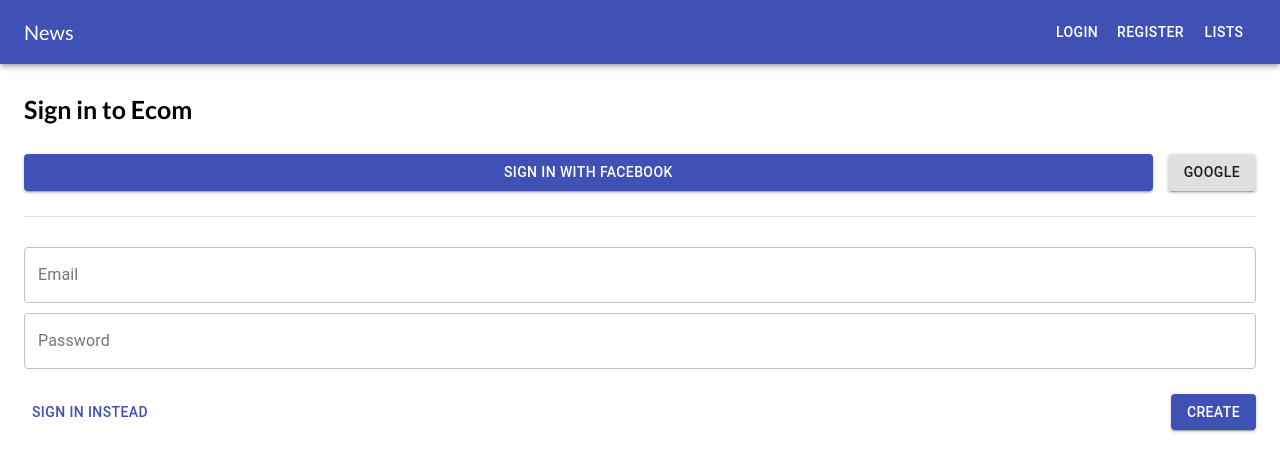
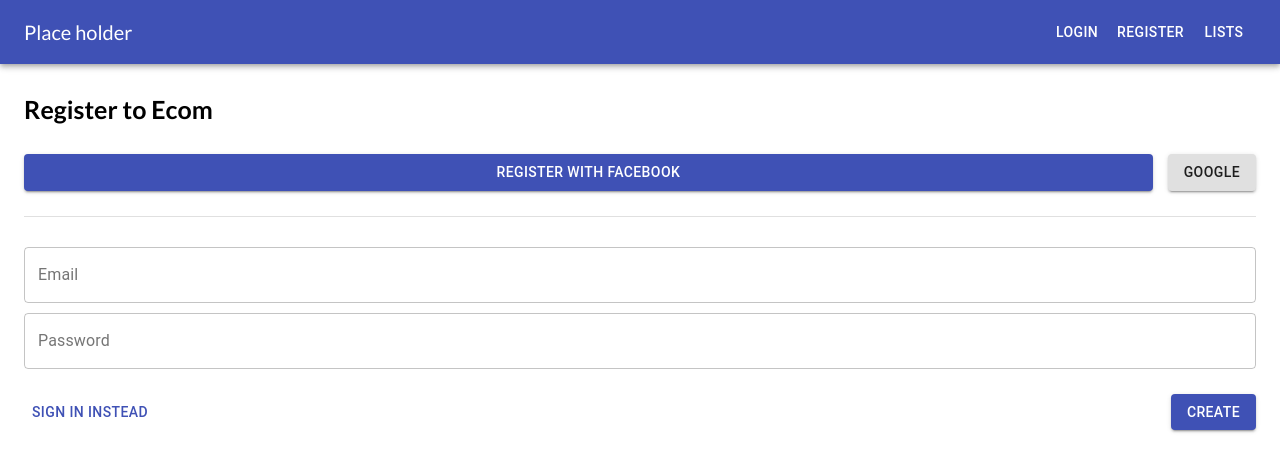
Before and after one commit to mkim871/ecom, a React (Create React App) app: page /auth/register in a window 1280 px wide. Shown: the top 472 px of the page. Built offline with nearby package versions, Linux system fonts and the light colour scheme; no server answers.

Commit message:
[MODIFICATION] Text changes

```diff
--- a/src/components/authForm/authForm.jsx
+++ b/src/components/authForm/authForm.jsx
@@ -1,4 +1,4 @@
-import React, { useState } from "react";
+import React, { useState, useEffect } from "react";
 import { TextField, Button, Divider } from "@material-ui/core";
 import styled from "styled-components";
 
@@ -40,6 +40,10 @@ const AuthForm = props => {
   const [email, setEmail] = useState("");
   const [password, setPassword] = useState("");
 
+  useEffect(() => {
+    setIsRegister(props.type);
+  }, [props]);
+
   const register = () => {
     props.register(email, password);
   };
@@ -50,7 +54,7 @@ const AuthForm = props => {
 
   return (
     <React.Fragment>
-      <H1>Sign in to Ecom</H1>
+      <H1>{isRegister ? 'Register' : 'Sign in'} to Ecom</H1>
       <Form>
         <AuthButtons>
           <Button
@@ -59,7 +63,7 @@ const AuthForm = props => {
             variant="contained"
             color="primary"
           >
-            Sign in with Facebook
+            {isRegister ? 'Register' : 'Sign in'} with Facebook
           </Button>
           <Button
             onClick={props.googleAuth}
--- a/src/containers/App/App.jsx
+++ b/src/containers/App/App.jsx
@@ -39,7 +39,8 @@ class App extends Component {
             <NavBar />
             <Switch>
               <Route path="/" exact component={Home} />
-              <Route path="/auth/:type" component={Auth} />
+              <Route path="/auth/register" exact component={Auth} />
+              <Route path="/auth/signin" exact component={Auth} />
               <Route path="/lists" exact component={Lists} />
               <Route path="/lists/:id" component={Item} />
               <Route render={() => <div>Not found</div>}></Route>
--- a/src/containers/Auth/Auth.jsx
+++ b/src/containers/Auth/Auth.jsx
@@ -24,7 +24,7 @@ export class Auth extends Component {
           googleAuth={this.googleAuthHandler}
           register={this.registerHandler}
           signin={this.signinHandler}
-          type={this.props.match.params.type === "register"}
+          type={this.props.location.pathname === "/auth/register"}
         />
       </Container>
     );
--- a/src/containers/NavBar/NavBar.tsx
+++ b/src/containers/NavBar/NavBar.tsx
@@ -8,6 +8,7 @@ import MenuIcon from "@material-ui/icons/Menu";
 import styled from "styled-components";
 import { media } from "../../_styles/media";
 import NavBarDrawer from "../../components/navBarDrawer/navBarDrawer";
+import img from "../../logo.png";
 
 const links = [
   {
@@ -40,6 +41,14 @@ const StyledIconButton = styled(IconButton)`
   ${media.md`
      display: none;
   `}
+`;
+const StyledLogoContainer = styled.div`
+  flex: 1;
+  padding: 10px;
+`;
+const StyledLogo = styled.img`
+  height: 30px;
+  box-sizing: border-box;
 `;
 
 class NavBar extends React.Component {
@@ -80,7 +89,10 @@ class NavBar extends React.Component {
             >
               <MenuIcon />
             </StyledIconButton>
-            <StyledH6>News</StyledH6>
+            <StyledH6>Place holder</StyledH6>
+            {/* <StyledLogoContainer>
+              <StyledLogo src={img} alt="Logo" />
+            </StyledLogoContainer> */}
             <StyledDesktopButtonsContainer>
               {links.map((link) => {
                 return (
```
